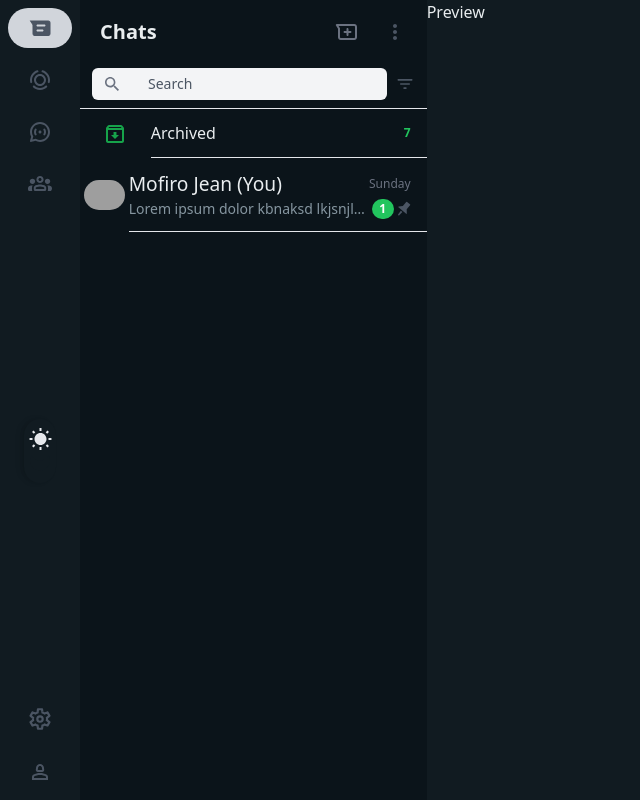
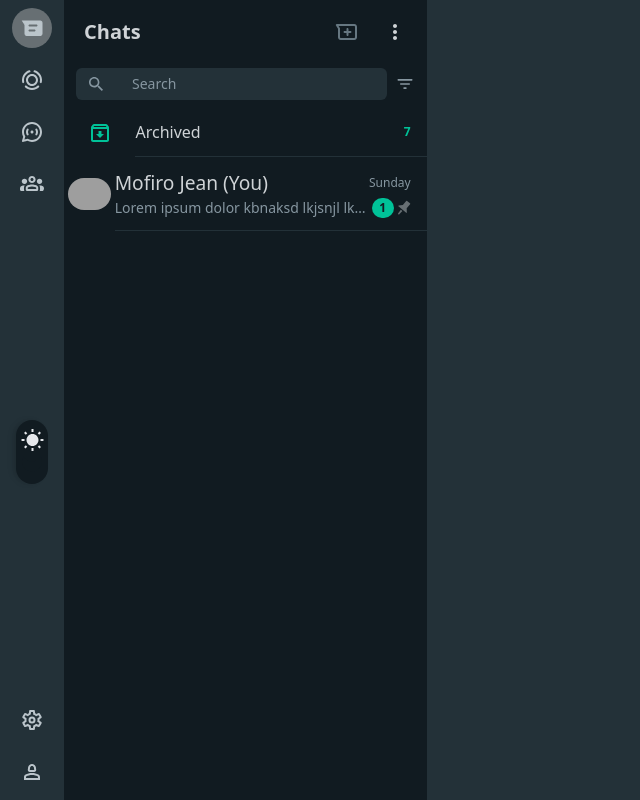
Before and after one commit to NexCodeCrux/Whatsapp-Clone, a Next.js app: page /Chats in a window 1280 px wide. Shown: the whole page, without its empty margins (0-640 px from the left). Built offline with nearby package versions, Linux system fonts and the light colour scheme; grey boxes are pictures that could not be loaded.

Commit message:
#14 - implement color brand for whatsapp (#15)
* #14 - fix color style for project

* #14 - implement color styles

* #14 - fix style color issue for light mode

```diff
--- a/app/Chats/page.tsx
+++ b/app/Chats/page.tsx
@@ -3,10 +3,10 @@ import ChatHeader from "../components/ChatHeader";
 
 const Chats = () => {
   return (
-    <section className="dark:text-[#E9EDEF] h-screen w-full">
+    <section className="dark:text-wa-dark-text text-wa-light-text bg-white dark:bg-wa-dark-background h-screen w-full">
       <div className="flex h-full flex-col">
         <ChatHeader />
-        <hr />
+        <hr className="bg-wa-light-secondary_lighter block dark:hidden" />
         <div className="flex-grow overflow-y-auto">
           <ArchiveChat />
           <Chat />
--- a/app/components/Chat.tsx
+++ b/app/components/Chat.tsx
@@ -3,7 +3,7 @@ import { PinnedIconRounded } from "./CustomIcons";
 
 const Chat = () => {
   return (
-    <div className=" dark:text-[#E9EDEF] dark:hover:bg-[#111B21] w-full flex items-center overflow-x-hidden hover:bg-gray-100 cursor-pointer">
+    <div className="dark:hover:bg-wa-dark-background-lighter w-full flex items-center overflow-x-hidden hover:bg-gray-100 cursor-pointer">
       <div className="w-[90px] flex justify-center px-1 items-center">
         <Image
           alt="user profile"
@@ -13,21 +13,21 @@ const Chat = () => {
           className="rounded-full"
         />
       </div>
-      <div className="flex-grow py-3 pr-4 border-b flex flex-col items-center overflow-x-hidden">
+      <div className="flex-grow py-3 pr-4 border-b dark:border-b-wa-dark-primary flex flex-col items-center overflow-x-hidden">
         <div className="flex w-full justify-between items-center">
           <h2 className="text-[1.2rem]">Mofiro Jean (You)</h2>
-          <span className="text-xs text-gray-500">Sunday</span>
+          <span className="text-xs text-wa-light-secondary_lighter dark:text-wa-light-secondary_lighter">Sunday</span>
         </div>
         <div className="w-full flex items-center overflow-hidden">
-          <div className="whitespace-nowrap text-nowrap overflow-hidden text-ellipsis text-sm text-[#8696A0]">
+          <div className="whitespace-nowrap text-nowrap overflow-hidden text-ellipsis text-sm text-wa-light-secondary_lighter dark:text-wa-light-secondary_lighter">
             Lorem ipsum dolor kbnaksd lkjsnjl lkansd iuehifue ouihefioa kuajehfi
             uioehoaihf
           </div>
           <div className="flex gap-1 items-center justify-center ml-1">
-            <div className="flex items-center justify-center bg-green-500 rounded-full h-[20px] w-[22px]">
-              <span className="text-xs font-bold text-white p-1">1</span>
+            <div className="flex items-center justify-center bg-wa-light-primary rounded-full h-[20px] w-[22px]">
+              <span className="text-xs font-bold text-white dark:text-wa-dark-background p-1">1</span>
             </div>
-            <PinnedIconRounded className="text-gray-600" />
+            <PinnedIconRounded className="text-wa-light-icon dark:text-wa-dark-secondary" />
           </div>
         </div>
       </div>
@@ -44,7 +44,7 @@ export const ArchiveChat = () => {
           height="20"
           width="20"
           preserveAspectRatio="xMidYMid meet"
-          className="text-green-600"
+          className="text-wa-light-primary"
           fill="none"
         >
           <title>archived</title>
@@ -54,9 +54,9 @@ export const ArchiveChat = () => {
           ></path>
         </svg>
       </div>
-      <div className="flex-grow-1 py-3 pr-4 w-full border-b flex items-center justify-between">
+      <div className="flex-grow-1 py-3 pr-4 w-full border-b dark:border-b-wa-dark-primary flex items-center justify-between">
         <span>Archived</span>
-        <span className="text-xs font-bold text-green-500">7</span>
+        <span className="text-xs font-bold text-wa-light-primary">7</span>
       </div>
     </div>
   );
--- a/app/components/ChatHeader.tsx
+++ b/app/components/ChatHeader.tsx
@@ -6,7 +6,7 @@ const ChatHeader = () => {
     <div className="flex flex-col gap-1 mb-2">
       <div className="flex justify-between items-center px-5 py-3">
         <h2 className="font-bold text-xl">Chats</h2>
-        <div className="flex items-center gap-4 font-bold text-gray-600">
+        <div className="flex items-center gap-4 font-bold">
           <Link
             className="rounded-full cursor-pointer flex items-center justify-center p-2"
             href="/Chats/new"
@@ -16,7 +16,7 @@ const ChatHeader = () => {
               height="24"
               width="24"
               preserveAspectRatio="xMidYMid meet"
-              className="text-gray-500"
+              className="text-wa-dark-primary dark:text-wa-dark-secondary_lighter"
               fill="none"
             >
               <title>new-chat-outline</title>
@@ -36,13 +36,13 @@ const ChatHeader = () => {
         </div>
       </div>
       <div className="w-full flex items-center gap-2 px-3">
-        <div className="flex-grow flex items-center py-1 px-2 border-none bg-gray-100 rounded-md">
+        <div className="flex-grow flex items-center py-1 px-2 border-none bg-gray-100 dark:bg-wa-dark-background-lighter rounded-md">
           <svg
             viewBox="0 0 24 24"
             height="24"
             width="24"
             preserveAspectRatio="xMidYMid meet"
-            className="text-gray-500"
+            className="text-wa-light-secondary_lighter"
             version="1.1"
             x="0px"
             y="0px"
@@ -57,7 +57,7 @@ const ChatHeader = () => {
           <input
             type="text"
             placeholder="Search"
-            className="flex-grow placeholder:text-gray-600 px-4 ml-2 bg-transparent focus:bg-transparent active:bg-transparent active:outline-none focus:outline-none text-sm"
+            className="flex-grow placeholder:text-wa-light-secondary_lighter px-4 ml-2 bg-transparent focus:bg-transparent active:bg-transparent active:outline-none focus:outline-none text-sm"
           />
         </div>
         <svg
@@ -65,7 +65,7 @@ const ChatHeader = () => {
           height="20"
           width="20"
           preserveAspectRatio="xMidYMid meet"
-          className="text-gray-600 cursor-pointer"
+          className="text-wa-light-secondary_lighter cursor-pointer"
           fill="none"
         >
           <title>filter</title>
--- a/app/components/NavBar.tsx
+++ b/app/components/NavBar.tsx
@@ -12,7 +12,7 @@ const NavBar = () => {
   const navs: Navigations = navigations;
 
   return (
-    <div className="dark:bg-[#111B21] bg-gray-200 border-1 border-gray-100 float-left h-screen p-2 flex flex-col justify-between">
+    <div className="dark:bg-wa-dark-background-lighter bg-gray-100 border-1 float-left h-screen py-2 flex flex-col items-center justify-between">
       <div className="flex flex-col gap-3">
         {navs.upperNav.map((nav) => {
           return (
@@ -20,9 +20,9 @@ const NavBar = () => {
               href={nav.href}
               key={nav.name}
               className={clsx(
-                "rounded-full flex items-center justify-center p-2 focus:outline-none focus:bg-gray-300 text-gray-600 font-bold",
+                "rounded-full text-wa-dark-icon dark:text-wa-light-icon flex items-center justify-center p-2 w-[40px] h-[40px]",
                 {
-                  "bg-gray-300": pathname === nav.href,
+                  "bg-gray-200 dark:bg-wa-dark-secondary": pathname === nav.href,
                 }
               )}
             >
@@ -43,9 +43,9 @@ const NavBar = () => {
               href={nav.href}
               key={nav.name}
               className={clsx(
-                "rounded-full flex items-center justify-center p-2 focus:outline-none focus:bg-gray-300 text-gray-600 font-bold",
+                "rounded-full text-wa-dark-icon dark:text-wa-light-icon flex items-center justify-center p-2 w-[40px] h-[40px]",
                 {
-                  "bg-gray-300": pathname === nav.href,
+                  "bg-gray-200 dark:bg-wa-dark-secondary": pathname === nav.href,
                 }
               )}
             >
--- a/app/components/Preview.tsx
+++ b/app/components/Preview.tsx
@@ -1,8 +1,6 @@
-import React from 'react'
-
 const Preview = () => {
   return (
-    <div className='dark:bg-[#111B21] bg-gray-200 float-right h-screen w-4/6'>Preview</div>
+    <div className='dark:bg-wa-dark-background-lighter bg-gray-100 float-right h-screen w-4/6'></div>
   )
 }
 
--- a/tailwind.config.ts
+++ b/tailwind.config.ts
@@ -14,11 +14,36 @@ const config: Config = {
         "gradient-conic":
           "conic-gradient(from 180deg at 50% 50%, var(--tw-gradient-stops))",
       },
-      // colors: {
-      //   grape: "rgb(114, 35, 204)"
-      // }
+      colors: {
+        wa: {
+          light: {
+            primary: '#00c298',
+            secondary: '#128C7E',
+            secondary_lighter: '#8696a0',
+            background: '#f0f2f5',
+            meadow: '#25d366',
+            text: '#000000',
+            bush: '#ece5dd',
+            gossip: '#dcf8c6',
+            icon: '#bbc5cb',
+            blue: '#34b7f1',
+          },
+          dark: {
+            primary: '#233138',
+            secondary: '#676f73',
+            secondary_lighter: '#667781',
+            background: '#111b21',
+            'background-lighter': '#233138',
+            text: 'rgba(233, 237, 239, 0.88)',
+            green: '#0b846d',
+            icon: '#676f73',
+            blue: '#34b7f1'
+          },
+        },
+      },
     },
   },
   plugins: [],
 };
+
 export default config;
```
